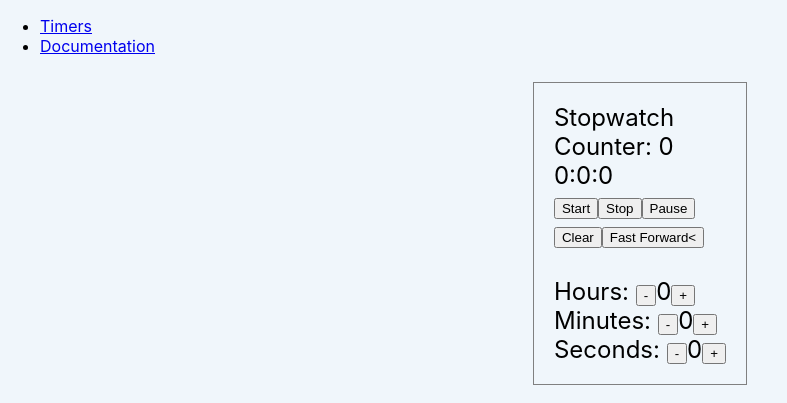
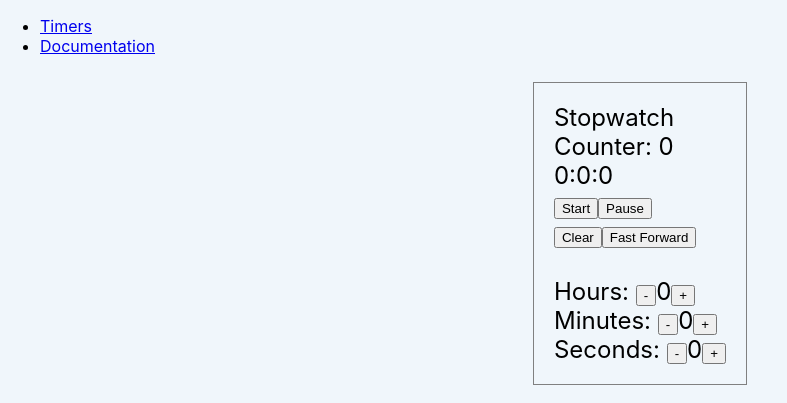
Before and after one commit to prof-tejera/assignment-1-pgmartin11, a React (Create React App) app: page / in a window 1280 px wide. Shown: the top 403 px of the page, without its empty margins (0-787 px from the left). Built offline with nearby package versions, Linux system fonts and the light colour scheme.

Commit message:
refactoring to use new helper method and a try at conditional rendering of timer buttons

```diff
--- a/src/components/timers/Countdown.js
+++ b/src/components/timers/Countdown.js
@@ -1,8 +1,7 @@
 import { useState, useEffect, useRef } from 'react';
 import TimerBtn from "../../components/generic/TimerBtn";
 import { IncrementBtn, DecrementBtn } from "../../components/generic/HMSBtn";
-
-import { incrementHelper, decrementHelper } from "../../utils/helpers";
+import { incrementHelper, decrementHelper, calcHMS } from "../../utils/helpers";
 
 
 const Countdown = () => {
@@ -28,14 +27,12 @@ const Countdown = () => {
     return () => { if(t) { clearTimeout(t); }}
   }, [count, isPaused, isStopped]);
 
-  const timerHrsRemaining = Math.floor(count / (60 * 60));
-  const timerMinsRemaining = Math.floor((count - timerHrsRemaining * 60 * 60) / 60);
-  const timerSecsRemaining = count - timerHrsRemaining * 60 * 60 - timerMinsRemaining * 60;
+  const { timerHrs, timerMins, timerSecs } = calcHMS(count);
 
   return (
     <div className="main-panel">
 		<div className="display">Counter: {count}</div>
-		<div className="display">{timerHrsRemaining}:{timerMinsRemaining}:{timerSecsRemaining}</div>
+		<div className="display">{timerHrs}:{timerMins}:{timerSecs}</div>
 		<TimerBtn label="Start" handler={() => {
 			const startVal = countHrs * 60 * 60 + countMins * 60 + countSecs;
 			setCount(startVal);
--- a/src/components/timers/Stopwatch.js
+++ b/src/components/timers/Stopwatch.js
@@ -2,12 +2,9 @@ import { useState, useEffect, useRef } from 'react';
 import TimerBtn from "../../components/generic/TimerBtn";
 import { IncrementBtn, DecrementBtn } from "../../components/generic/HMSBtn";
 
-import { incrementHelper, decrementHelper } from "../../utils/helpers";
-
+import { incrementHelper, decrementHelper, calcHMS } from "../../utils/helpers";
 
 const Stopwatch = () => {
-
-  /*****/
   const [countHrs, setCountHrs] = useState(0);
   const [countMins, setCountMins] = useState(0);
   const [countSecs, setCountSecs] = useState(0);
@@ -31,25 +28,26 @@ const Stopwatch = () => {
     return () => { if (t) { clearTimeout(t); } }
   }, [count, isPaused, isStopped]);
 
-  const timerHrs = Math.floor(count / (60 * 60));
-  const timerMins = Math.floor((count - timerHrs * 60 * 60) / 60);
-  const timerSecs = count - timerHrs * 60 * 60 - timerMins * 60;
+  const { timerHrs, timerMins, timerSecs } = calcHMS(count);
 
   return (
     <div className="main-panel">
 		<div className="display">Counter: {count}</div>
 		<div className="display">{timerHrs}:{timerMins}:{timerSecs}</div>
-		<TimerBtn label="Start" handler={() => {
+
+		{isStopped
+		  ? <TimerBtn label="Start" handler={() => {
 			const countupVal = countHrs * 60 * 60 + countMins * 60 + countSecs;
 			setCount(0);
 			setStopped(false);
 			setPaused(false); }}
 		/>
-		<TimerBtn label="Stop" handler={() => setStopped(true)} />
+		  : <TimerBtn label="Stop" handler={() => setStopped(true)} />
+		}
 		<TimerBtn label="Pause" handler={() => setPaused(!isPaused)}/>
 		<br />
 		<TimerBtn label="Clear" handler={() => { setCount(0); setStopped(true); }}/>
-		<TimerBtn label="Fast Forward<" handler={() => { if(!isStopped) { setCount(countupVal); }}}/>
+		<TimerBtn label="Fast Forward" handler={() => { if(!isStopped) { setCount(countupVal); setStopped(true)}}}/>
 		<br />
 		<br />
 		Hours: <DecrementBtn handler={() => { setCountHrs(decrementHelper(countHrs)); }}/>
--- a/src/components/timers/XY.js
+++ b/src/components/timers/XY.js
@@ -1,8 +1,7 @@
 import { useState, useEffect, useRef } from 'react';
 import TimerBtn from "../../components/generic/TimerBtn";
 import { IncrementBtn, DecrementBtn } from "../../components/generic/HMSBtn";
-
-import { incrementHelper, decrementHelper } from "../../utils/helpers";
+import { incrementHelper, decrementHelper, calcHMS } from "../../utils/helpers";
 
 
 const XY = () => {
@@ -42,9 +41,12 @@ const XY = () => {
     return () => { if (t) { clearTimeout(t); } }
   }, [round, count, isPaused, isStopped]);
 
+    const { timerHrs, timerMins, timerSecs } = calcHMS(count);
+
 	return (
 		<div className="main-panel">
 			<div className="display">Counter: {count}</div>
+			<div className="display">{timerHrs}:{timerMins}:{timerSecs}</div>
 			<div className="display">Round: {round}</div>
 			<TimerBtn label="Start" handler={() => {
 				setCount(startVal);
```
